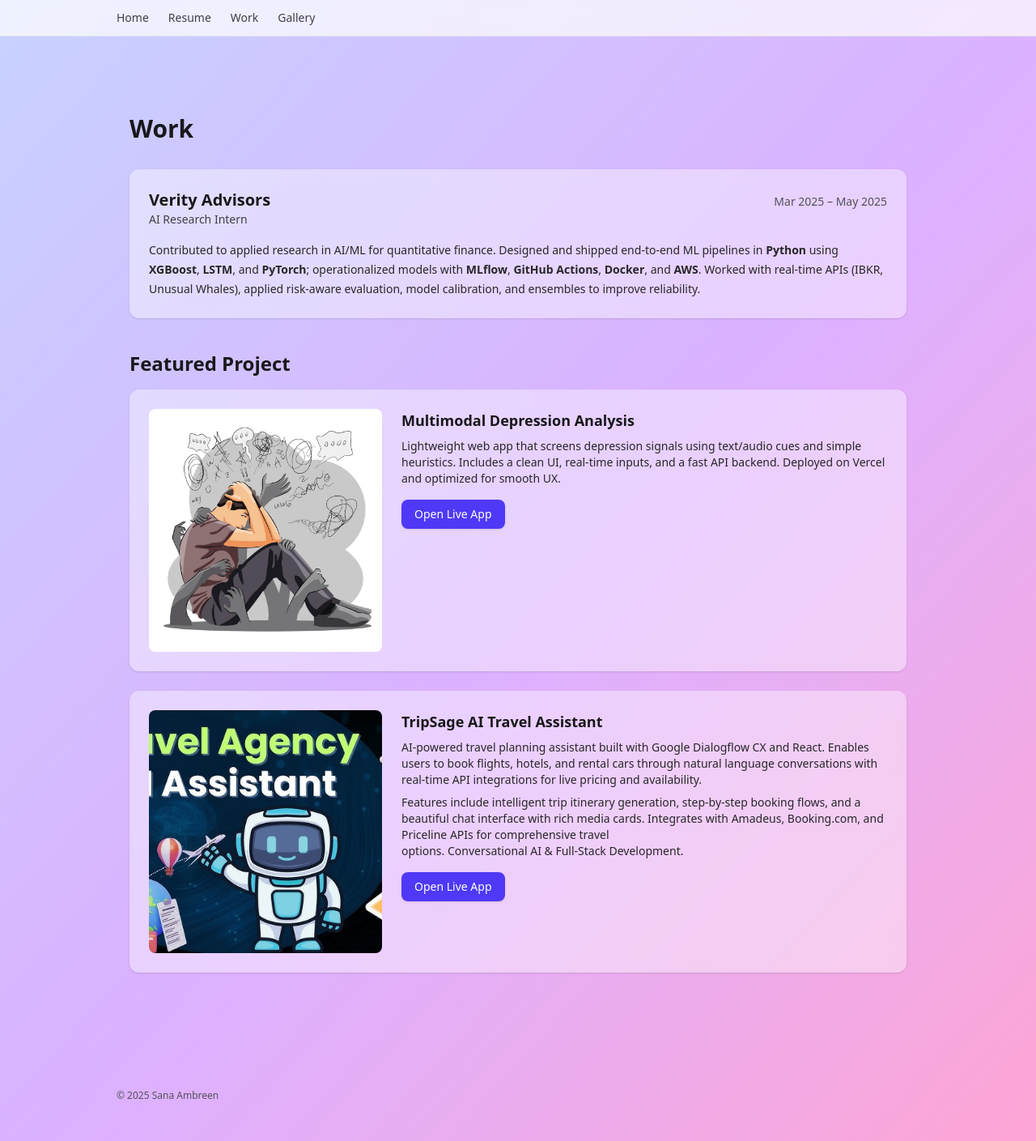
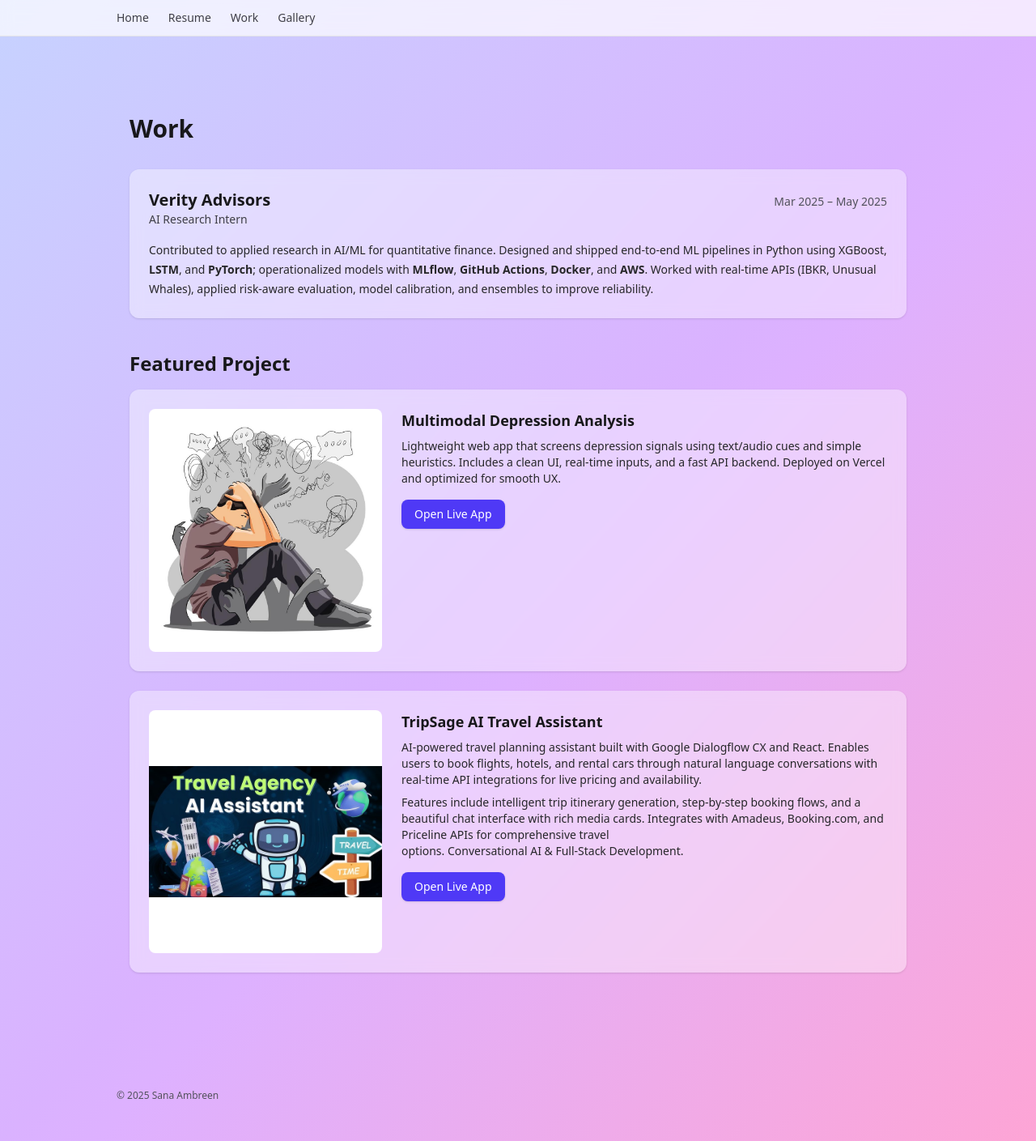
Before and after one commit to sana0409-ai/simple-portfolio, a Next.js app: page /work in a window 1280 px wide. Shown: the whole page at 81% size. Built offline with nearby package versions, Linux system fonts and the light colour scheme.

Commit message:
fix: adjust TripSage project image to avoid zoom

```diff
--- a/src/app/work/page.tsx
+++ b/src/app/work/page.tsx
@@ -19,7 +19,7 @@ export default function WorkPage() {
 
         <p className="mt-4 text-sm leading-6 text-zinc-800">
           Contributed to applied research in AI/ML for quantitative finance. Designed and shipped
-          end-to-end ML pipelines in <strong>Python</strong> using <strong>XGBoost</strong>,{" "}
+          end-to-end ML pipelines in Python using XGBoost,{" "}
           <strong>LSTM</strong>, and <strong>PyTorch</strong>; operationalized models with{" "}
           <strong>MLflow</strong>, <strong>GitHub Actions</strong>, <strong>Docker</strong>, and{" "}
           <strong>AWS</strong>. Worked with real-time APIs (IBKR, Unusual Whales), applied
@@ -66,16 +66,16 @@ export default function WorkPage() {
           </div>
         </div>
 
-        {/* --- TripSage AI Travel Assistant (FIXED JPG) --- */}
+        {/* --- TripSage AI Travel Assistant (FIXED IMAGE FIT) --- */}
         <div className="mt-6 grid grid-cols-1 md:grid-cols-3 gap-6 rounded-xl bg-white/40 backdrop-blur p-6 shadow">
           <div className="md:col-span-1">
-            <div className="relative w-full h-48 md:h-[300px] overflow-hidden rounded-lg">
+            <div className="relative w-full h-48 md:h-[300px] overflow-hidden rounded-lg bg-white flex items-center justify-center">
               <Image
                 src="/projects/trip sage.jpg"
                 alt="TripSage AI Travel Assistant preview"
                 fill
                 sizes="(max-width: 768px) 100vw, 33vw"
-                className="object-cover"
+                className="object-contain"
                 priority
               />
             </div>
```
